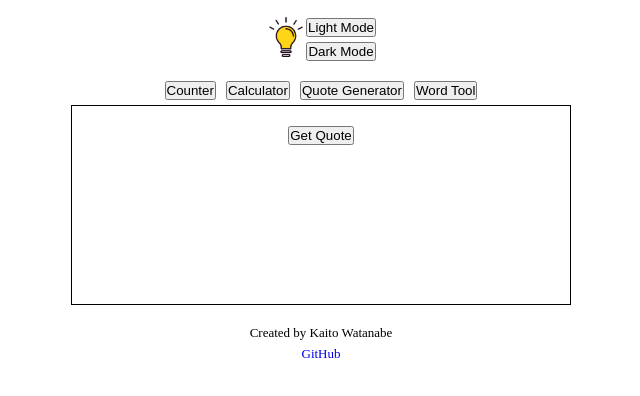
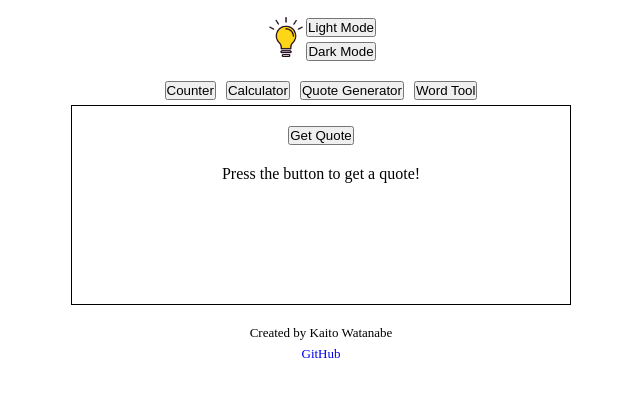
Before and after one commit to kaito24mako/Utility-App, a plain HTML site: page index.html in a window 1280 px wide. Both pictures are taken after a click on the button "Quote Generator". Shown: the part 78-474 px from the top of the page, without its empty margins (319-959 px from the left). Drawn offline with Linux system fonts and the light colour scheme.

Commit message:
add placeholder text to quote generator

```diff
--- a/index.html
+++ b/index.html
@@ -66,7 +66,7 @@
 
                 <div class="quote-generator">
                     <button id="getQuote">Get Quote</button>
-                    <p id="outputQuote"></p>
+                    <p id="outputQuote">Press the button to get a quote!</p>
                 </div>
 
                 <div class="word-tool">
```
